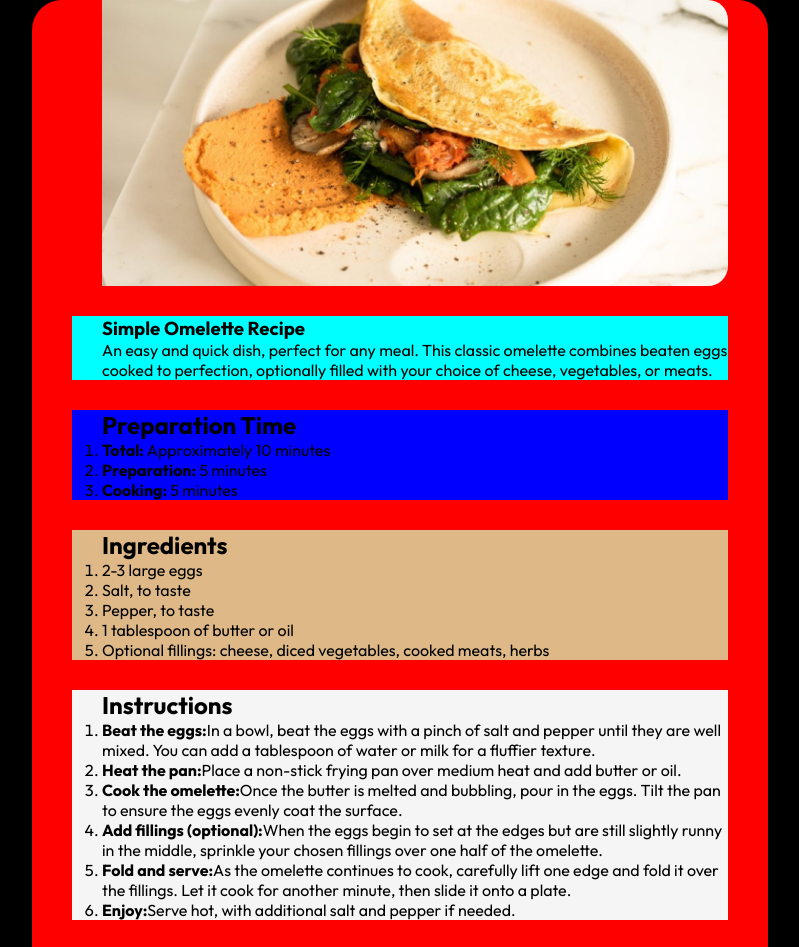
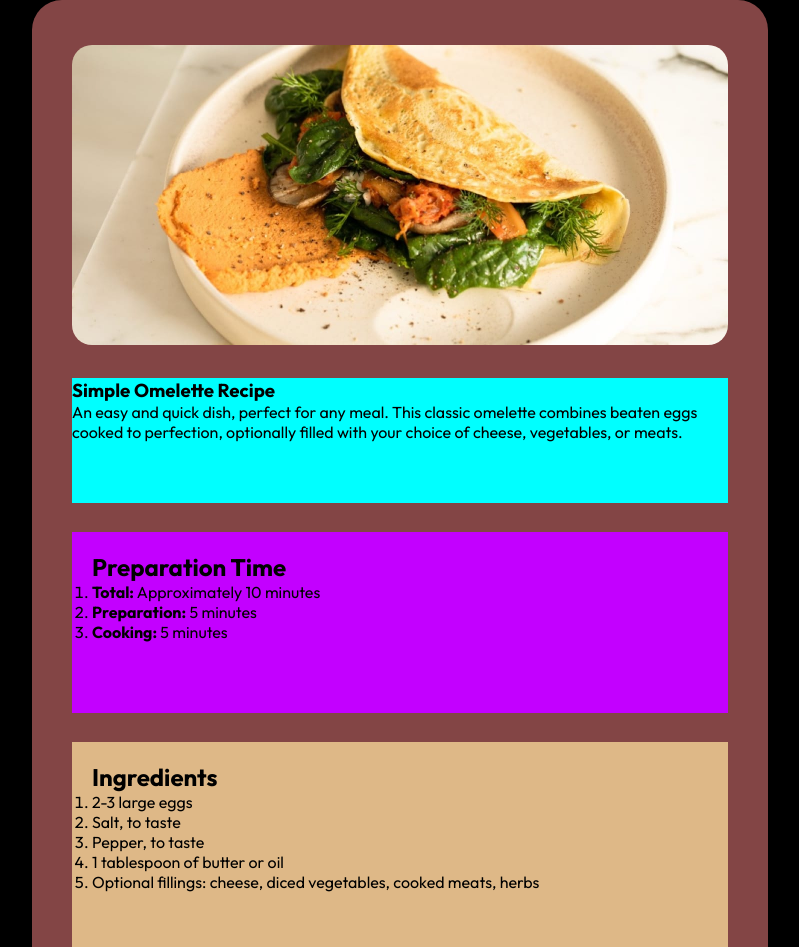
Before and after one commit to Jaydip-gharat/Recipe-page, a plain HTML site: page index.html in a window 1280 px wide. Shown: the top 947 px of the page, without its empty margins (240-1039 px from the left). Drawn offline with Linux system fonts and the light colour scheme.

Commit message:
Css GridBox Upgrade

```diff
--- a/index.html
+++ b/index.html
@@ -10,7 +10,7 @@
 <body>
     <main class="recipe-container">
         <article class="recipe-card">
-            <img src="assets/images/image-omelette.jpeg" alt="omelette">
+            <section class="image"><img src="assets/images/image-omelette.jpeg" alt="omelette"></section>
                 <section class="title-section">
                     <h1>Simple Omelette Recipe</h1>
                     <p>An easy and quick dish, perfect for any meal. This classic omelette combines beaten eggs cooked to perfection, optionally filled with your choice of cheese, vegetables, or meats.</p>
--- a/style.css
+++ b/style.css
@@ -41,7 +41,7 @@ main {
   align-items: start;
   justify-items: center;
   width: 736px;
-  background-color: red;
+  background-color: rgb(131, 69, 69);
   justify-self: center;
   align-self: center;
   height: 1707PX;
@@ -52,12 +52,17 @@ main {
   display: flex;
   flex-direction: column;
   justify-content: center;
+  align-self: center;
   align-items: center;
+  gap: 29px;
 }
 
-.recipe-card img {
-  margin-top: 40px;
-    width: 656px;
+.image{
+  margin-top: 29px;
+}
+.image img {
+  width: 656px;
+  justify-self: center;
   align-items: center;
   border-radius: 20px;
 }
@@ -69,27 +74,36 @@ main {
 .instruction-info,
 .nutration-info {
   box-sizing: border-box;
-  margin: 0 40px 30px;
+  margin: 0 40px 0px;
   width: 656px;
-  padding-left: 30px;
+  /* padding-left: 30px; */
 }
 
 .title-section {
   background-color: aqua;
+  height: 125px;
 }
 
 .prep-info {
-  background-color: blue;
+  background-color: rgb(195, 0, 255);
+  height: 181px;
+  padding: 20px;
 }
 
 .ingredients-info {
   background-color: burlywood;
+  height: 237px;
+  padding: 20px;
 }
 
 .instruction-info {
+  height: 366px;
+  padding: 20px;
   background-color: whitesmoke;
 }
 
 .nutration-info {
+  height: 288px;
+  padding: 20px;
   background-color: cadetblue;
 }
```
